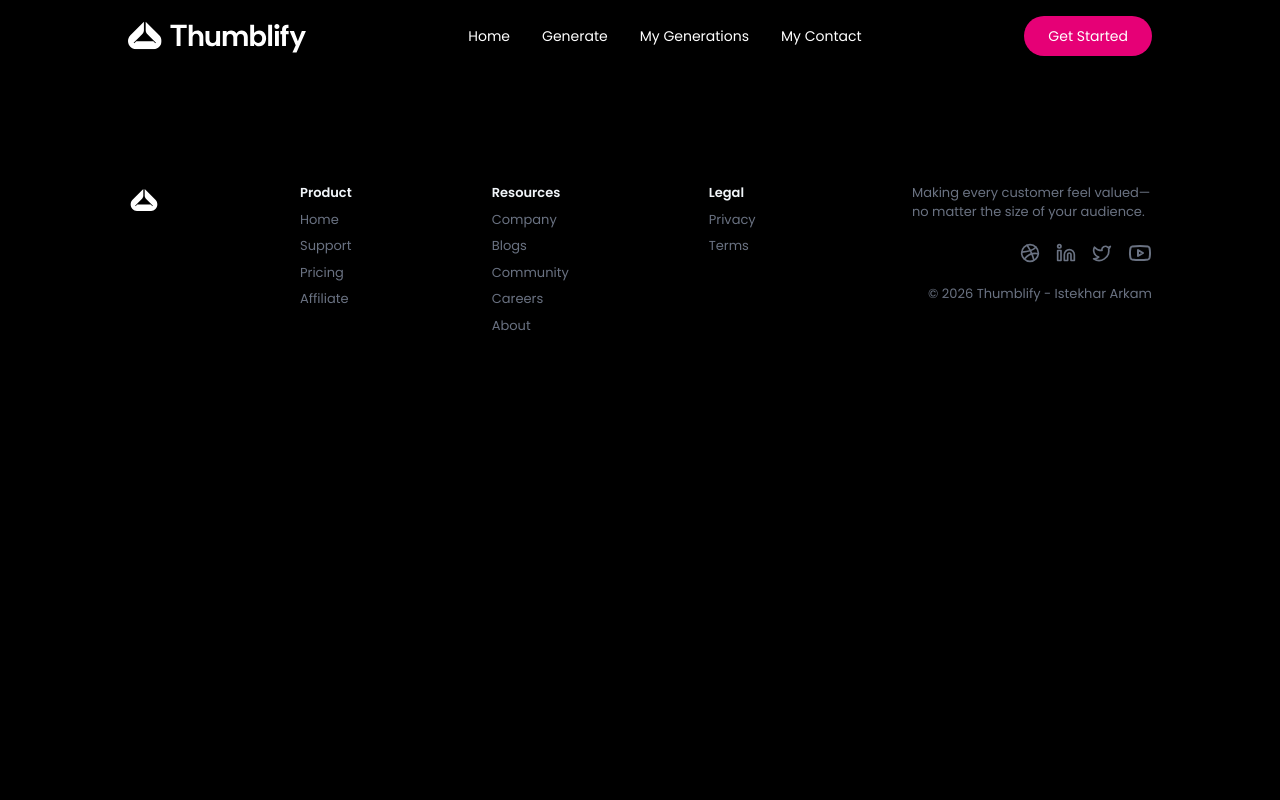
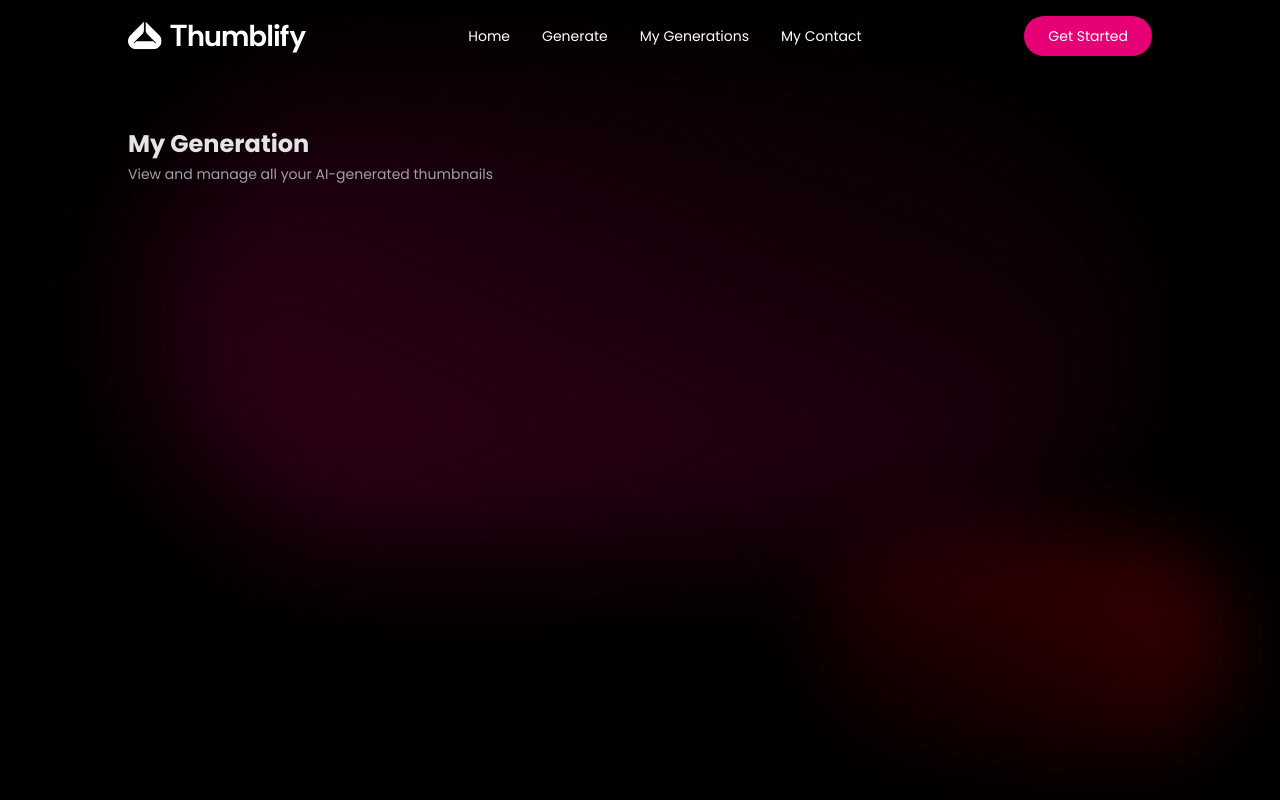
Before and after one commit to Istekhar-Arkam/AI-Thumbnail-Generator-App, a React (Vite) app in the folder Frontend/: page /my-generations in a window 1280 px wide. Shown: the top 800 px of the page. Built offline with nearby package versions, Linux system fonts and the light colour scheme.

Commit message:
feat: Update MyGeneration page to include thumbnail fetching and management features

```diff
--- a/Frontend/src/App.tsx
+++ b/Frontend/src/App.tsx
@@ -18,7 +18,7 @@ export default function App() {
         <Route path="/" element={<HomePage />} />
         <Route path="/generate" element={<Generate />} />
         <Route path="/generate/:id" element={<Generate />} />
-        <Route path="/my-generation" element={<MyGeneration />} />
+        <Route path="/my-generations" element={<MyGeneration />} />
         <Route path="/preview" element={<YtPreview />} />
         <Route path="/login" element={<Login />} />
       </Routes>
--- a/Frontend/src/pages/MyGeneration.tsx
+++ b/Frontend/src/pages/MyGeneration.tsx
@@ -1,7 +1,42 @@
+import { useEffect, useState } from "react"
+import SoftBackdrop from "../components/SoftBackdrop"
+import  {type IThumbnail ,dummyThumbnails} from "../assets/assets"
 
 const MyGeneration = () => {
+
+  const [thumbnails,setThumbnails]=useState<IThumbnail>([])
+  const [loading,setLoading]=useState(false)
+
+  const fetchThumbnails=async()=>{
+setThumbnails(dummyThumbnails as unknown as IThumbnail[])
+setLoading(false)
+  }
+
+const handleDownload=(image_url:string)=>{
+  window.open(image_url,"_blank")
+}
+
+const handleDelete=async(id:string)=>{
+  console.log(id)
+}
+
+  useEffect(()=>{
+fetchThumbnails()
+  },[])
   return (
-    <div>MyGeneration</div>
+    <>
+<SoftBackdrop/>
+<div className="mt-32 min-h-screen px-6 md:px-16 lg:px-24 xl:px-32">
+{/* header */}
+<div className="mb-8">
+  <h1 className="text-2xl font-bold text-zinc-200">
+    My Generation
+  </h1>
+  <p className="text-sm text-zinc-400 mt-1">View and manage all your AI-generated thumbnails</p>
+
+</div>
+</div>
+    </>
   )
 }
 
```
